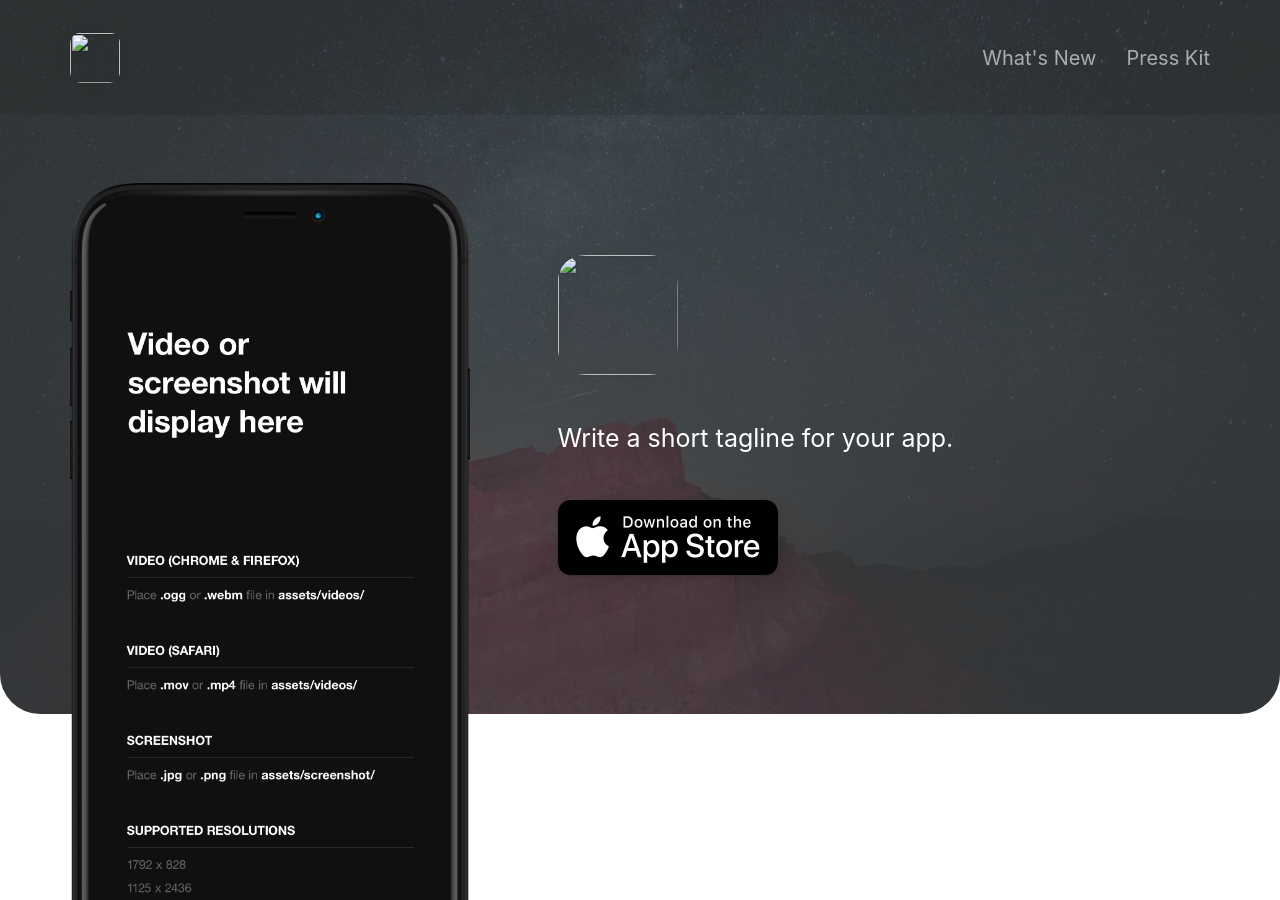
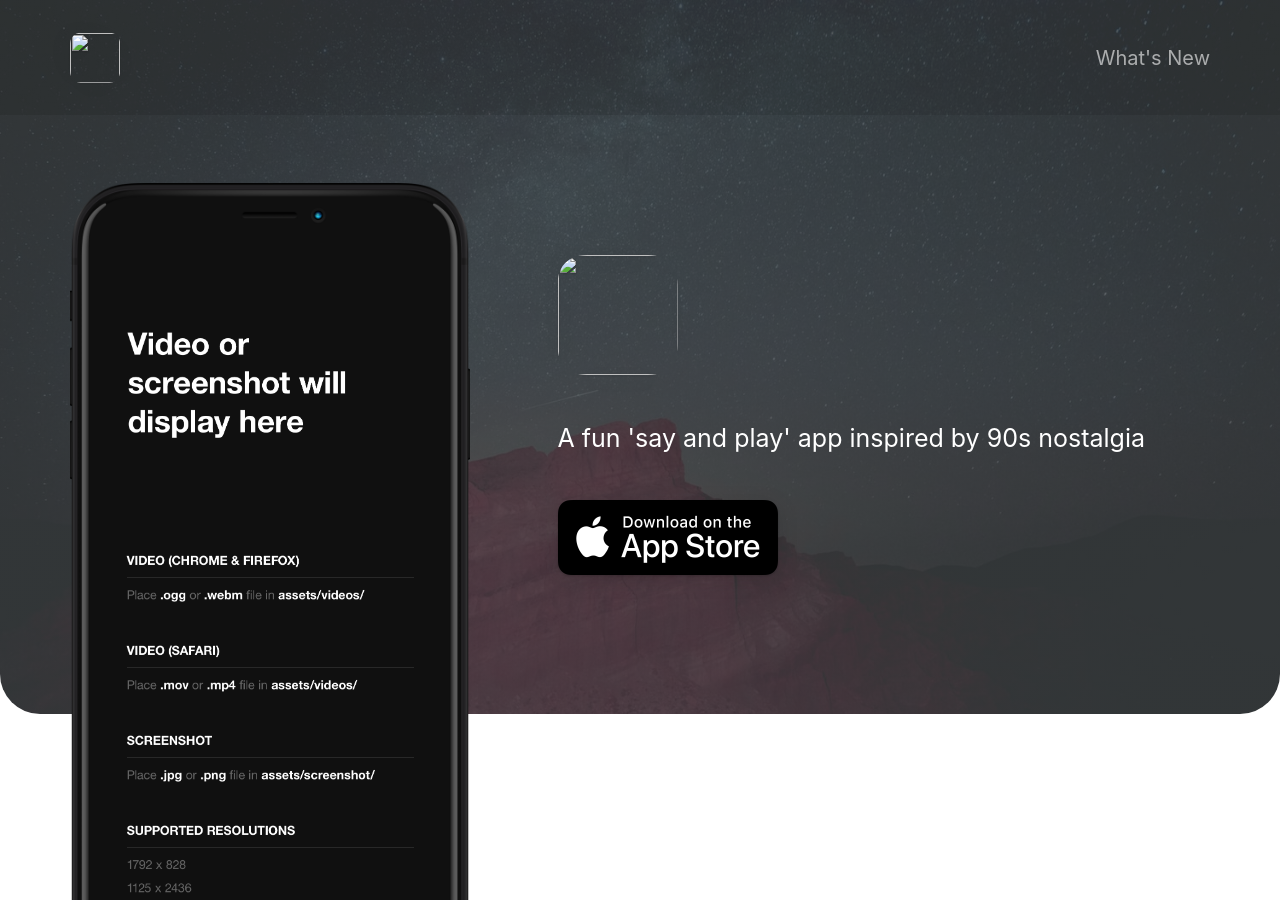
Before and after one commit to thatvirtualboy/Yaktraks, a Jekyll site: the page built from index.html, in a window 1280 px wide and 900 px high. Built offline with Jekyll 4.4.1, drawn with Linux system fonts in a browser that asks for light colours; nearby versions of some CDN libraries; some of the changed text lies outside the part shown.

Commit message:
Update _config.yml

```diff
--- a/_config.yml
+++ b/_config.yml
@@ -2,32 +2,32 @@
 page_title                                :                                           # Automatically populates with app name if not set and if iOS app ID is set. Otherwise enter manually.
 
 # App Info
-ios_app_id                                : 1234793120                                # Required. Enter iOS app ID to automatically populate name, price and icons (e.g. 718043190).
+ios_app_id                                : 1583086555                                # Required. Enter iOS app ID to automatically populate name, price and icons (e.g. 718043190).
 ios_app_country                           : us                                        # Required outside USA. Enter 2 letter country code as in https://en.wikipedia.org/wiki/ISO_3166-1_alpha-2
 
 appstore_link                             :                                           # Automatically populates if not set and if iOS app ID is set. Otherwise enter manually.
 playstore_link                            :                                           # Enter Google Play Store URL.
-presskit_download_link                    : https://emilbaehr.com                                          # Enter a link to downloadable file or (e.g. public Dropbox link to a .zip file).
+presskit_download_link                    :                                           # Enter a link to downloadable file or (e.g. public Dropbox link to a .zip file).
                                                                                       # Or upload your press kit file to assets and set path accordingly (e.g. "assets/your_press_kit.zip").
 
 app_icon                                  : # assets/appicon.png                      # Automatically populates if not set and if iOS app ID is set.  Otherwise enter path to icon file manually.
 app_name                                  :                                           # Automatically populates if not set and if iOS app ID is set.  Otherwise enter manually.
 app_price                                 :                                           # Automatically populates if not set and if iOS app ID is set.  Otherwise enter manually.
-app_description                           : Write a short tagline for your app.
+app_description                           : A fun 'say and play' app inspired by 90s nostalgia
 
 enable_smart_app_banner                   : true                                      # Set to true to show a smart app banner at top of page on mobile devices.
 
 
 
 # Information About Yourself
-your_name                                 : Emil Baehr
-your_link                                 : https://emilbaehr.com
-your_city                                 : Copenhagen
-email_address                             : emil.baehr@gmail.com
+your_name                                 :
+your_link                                 :
+your_city                                 :
+email_address                             :
 facebook_username                         :
-instagram_username                        : ebaehr
-twitter_username                          : ebaehr
-github_username                           : emilbaehr
+instagram_username                        :
+twitter_username                          : thatvirtualboy
+github_username                           :
 youtube_username                          :
 
 
```
